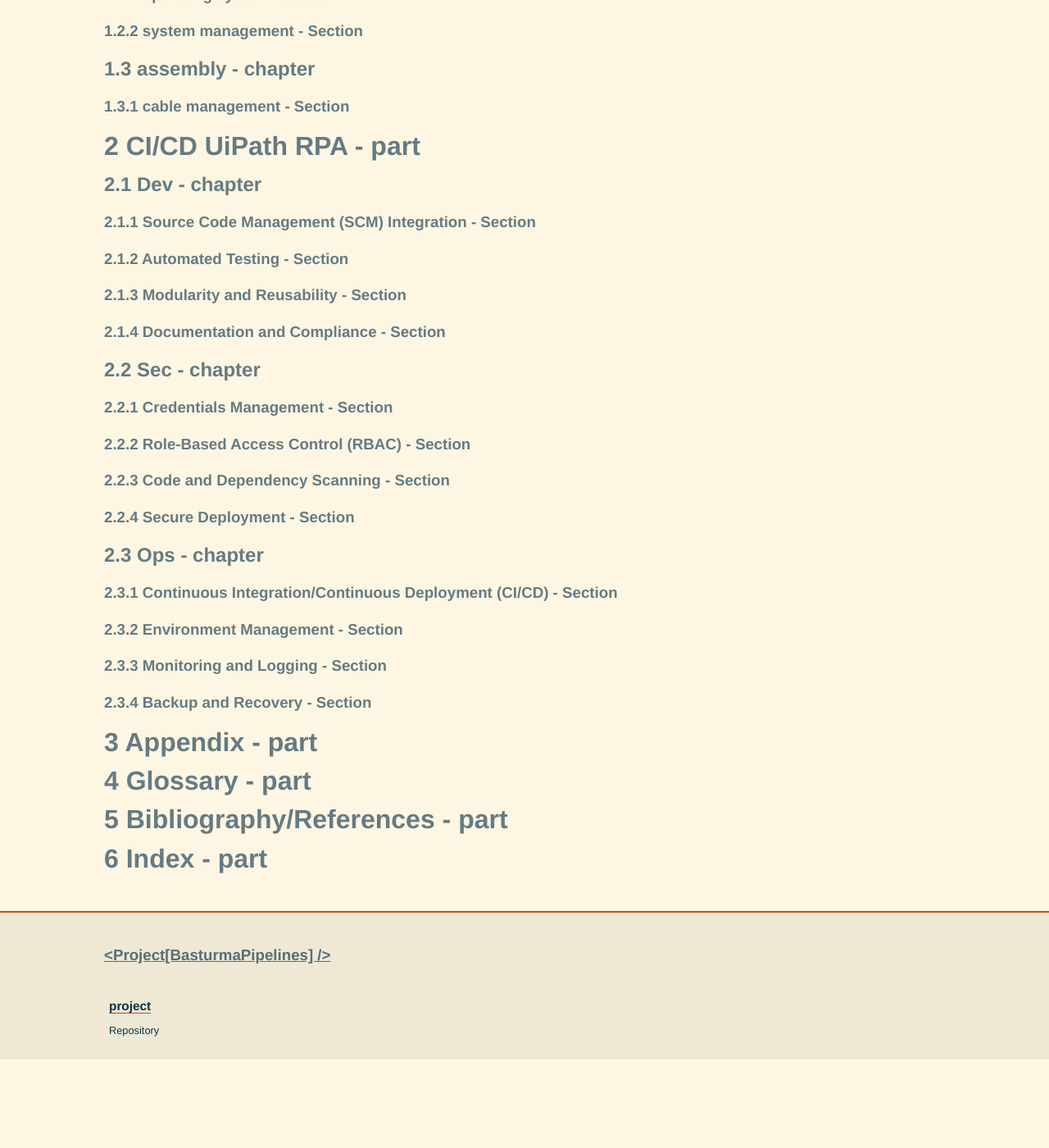
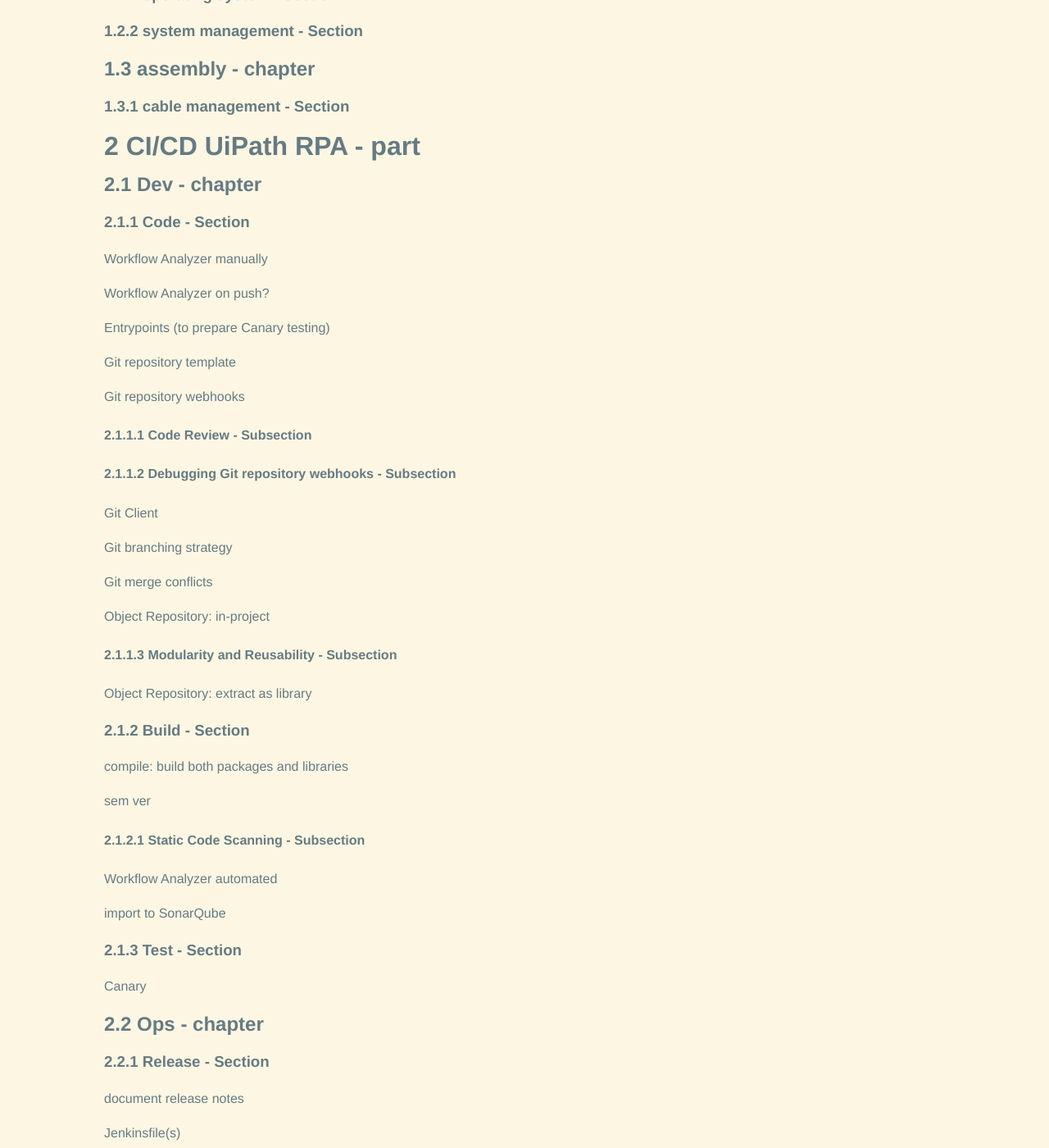
Before and after one commit to rpapub/project-basturma-pipelines, a Jekyll site: the page built from docs/outline.md, in a window 1280 px wide and 1400 px high, scrolled down 1348 px. Shown: the whole window at 82% size. Built offline with Jekyll 4.4.1, drawn with Linux system fonts in a browser that asks for light colours; nearby versions of some CDN libraries; before the commit the page ends 2640 px from its top, so only the background shows below that; some of the changed text lies outside the part shown.

Commit message:
Updated outline based on DevSecOps visualization

```diff
--- a/docs/outline.md
+++ b/docs/outline.md
@@ -3,97 +3,95 @@
 ---
 
 ## 0.1 Foreword - chapter
-
 # 1 homelab - part
-
 ### 1.0.1 motivation - Section
-
 foo
 
 ### 1.0.2 Incremental Homelab Iterations - Section
+#### 1.0.2.1 costs - Subsection
+## 1.1 hardware - chapter
+### 1.1.1 compute - Section
+#### 1.1.1.1 Single Board Computer - Subsection
+##### 1.1.1.1.1 Raspberry Pi - Sub-subsection
+#### 1.1.1.2 Mini PCs - Small Form Factor PCs - Subsection
+##### 1.1.1.2.1 Intel NUC - Sub-subsection
+##### 1.1.1.2.2 Lenovo ThinkCentre - Sub-subsection
+#### 1.1.1.3 Cluster Boards - Subsection
+##### 1.1.1.3.1 Turing Pi - Sub-subsection
+### 1.1.2 power supply - Section
+### 1.1.3 network - Section
+#### 1.1.3.1 switch - Subsection
+#### 1.1.3.2 cables - Subsection
+#### 1.1.3.3 cable vs. WiFi - Subsection
+#### 1.1.3.4 uplink - Subsection
+### 1.1.4 storage - Section
+### 1.1.5 rack - Section
+## 1.2 software - chapter
+### 1.2.1 operating system - Section
+### 1.2.2 system management - Section
+## 1.3 assembly - chapter
+### 1.3.1 cable management - Section
+# 2 CI/CD UiPath RPA - part
+## 2.1 Dev - chapter
+### 2.1.1 Code - Section
+Workflow Analyzer manually
 
-#### 1.0.2.1 costs - Subsection
+Workflow Analyzer on push?
 
-## 1.1 hardware - chapter
+Entrypoints (to prepare Canary testing)
 
-### 1.1.1 compute - Section
+Git repository template
 
-#### 1.1.1.1 Single Board Computer - Subsection
+Git repository webhooks
 
-##### 1.1.1.1.1 Raspberry Pi - Sub-subsection
+#### 2.1.1.1 Code Review - Subsection
+#### 2.1.1.2 Debugging Git repository webhooks - Subsection
+Git Client
 
-#### 1.1.1.2 Mini PCs - Small Form Factor PCs - Subsection
+Git branching strategy
 
-##### 1.1.1.2.1 Intel NUC - Sub-subsection
+Git merge conflicts
 
-##### 1.1.1.2.2 Lenovo ThinkCentre - Sub-subsection
+Object Repository: in-project
 
-#### 1.1.1.3 Cluster Boards - Subsection
+#### 2.1.1.3 Modularity and Reusability - Subsection
+Object Repository: extract as library
 
-##### 1.1.1.3.1 Turing Pi - Sub-subsection
+### 2.1.2 Build - Section
+compile: build both packages and libraries
 
-### 1.1.2 power supply - Section
+sem ver
 
-### 1.1.3 network - Section
+#### 2.1.2.1 Static Code Scanning - Subsection
+Workflow Analyzer automated
 
-#### 1.1.3.1 switch - Subsection
+import to SonarQube
 
-#### 1.1.3.2 cables - Subsection
+### 2.1.3 Test - Section
+Canary
 
-#### 1.1.3.3 cable vs. WiFi - Subsection
 
-#### 1.1.3.4 uplink - Subsection
 
-### 1.1.4 storage - Section
+## 2.2 Ops - chapter
+### 2.2.1 Release - Section
+document release notes
 
-### 1.1.5 rack - Section
+Jenkinsfile(s)
 
-## 1.2 software - chapter
+approval
 
-### 1.2.1 operating system - Section
+### 2.2.2 Deploy - Section
+Jenkinsfile(s)
 
-### 1.2.2 system management - Section
+### 2.2.3 Operate - Section
+#### 2.2.3.1 Role-Based Access Control (RBAC) - Subsection
+#### 2.2.3.2 Credentials Management - Subsection
+### 2.2.4 Monitor - Section
+rescan code
 
-## 1.3 assembly - chapter
-
-### 1.3.1 cable management - Section
-
-# 2 CI/CD UiPath RPA - part
-
-## 2.1 Dev - chapter
-
-### 2.1.1 Source Code Management (SCM) Integration - Section
-
-### 2.1.2 Automated Testing - Section
-
-### 2.1.3 Modularity and Reusability - Section
-
-### 2.1.4 Documentation and Compliance - Section
-
-## 2.2 Sec - chapter
-
-### 2.2.1 Credentials Management - Section
-
-### 2.2.2 Role-Based Access Control (RBAC) - Section
-
-### 2.2.3 Code and Dependency Scanning - Section
-
-### 2.2.4 Secure Deployment - Section
-
-## 2.3 Ops - chapter
-
-### 2.3.1 Continuous Integration/Continuous Deployment (CI/CD) - Section
-
-### 2.3.2 Environment Management - Section
-
-### 2.3.3 Monitoring and Logging - Section
-
-### 2.3.4 Backup and Recovery - Section
-
+## 2.3 Iterate Dev - chapter
+### 2.3.1 plan - Section
 # 3 Appendix - part
-
 # 4 Glossary - part
-
 # 5 Bibliography/References - part
-
 # 6 Index - part
```
Also changed, not shown: docs/_data/outline.csv (+41 -18 lines).
